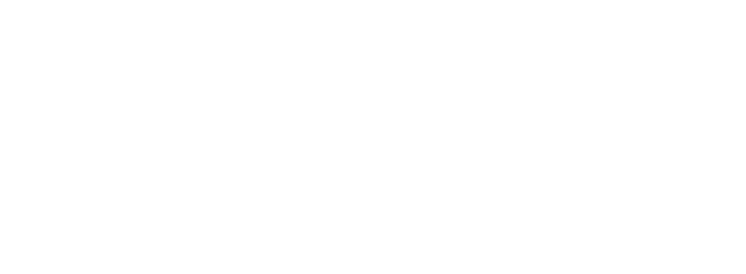
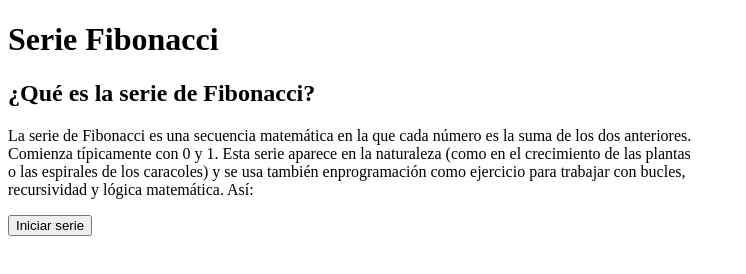
Before and after one commit to CarlitaS630/SERIE-FIBONACCI, a plain HTML site: page index.html in a window 1280 px wide. Shown: the whole page, without its empty margins (0-746 px from the left). Drawn offline with Linux system fonts and the light colour scheme.

Commit message:
estructura html

```diff
--- a/index.html
+++ b/index.html
@@ -8,6 +8,19 @@
     <title>Serie </title>
 </head>
 <body>
+      <header><h1 id="Titulo1">Serie Fibonacci</h1></header>
+   <h2>¿Qué es la serie de Fibonacci?</h2>
+    <p>
+La serie de Fibonacci es una secuencia matemática en la que
+ cada número es la suma de los dos anteriores.<br>
+ Comienza típicamente con 0 y 1.
+ Esta serie aparece en la naturaleza (como en el crecimiento de las plantas<br>
+    o las espirales de los caracoles) y se usa también enprogramación como ejercicio para trabajar con bucles,<br>
+    recursividad y lógica matemática. Así:
+</p>
+    <button id="btEmpezar">Iniciar serie</button>
+    <div id="muestraSerie"></div>
+
 
 </body>
 </html>
```
